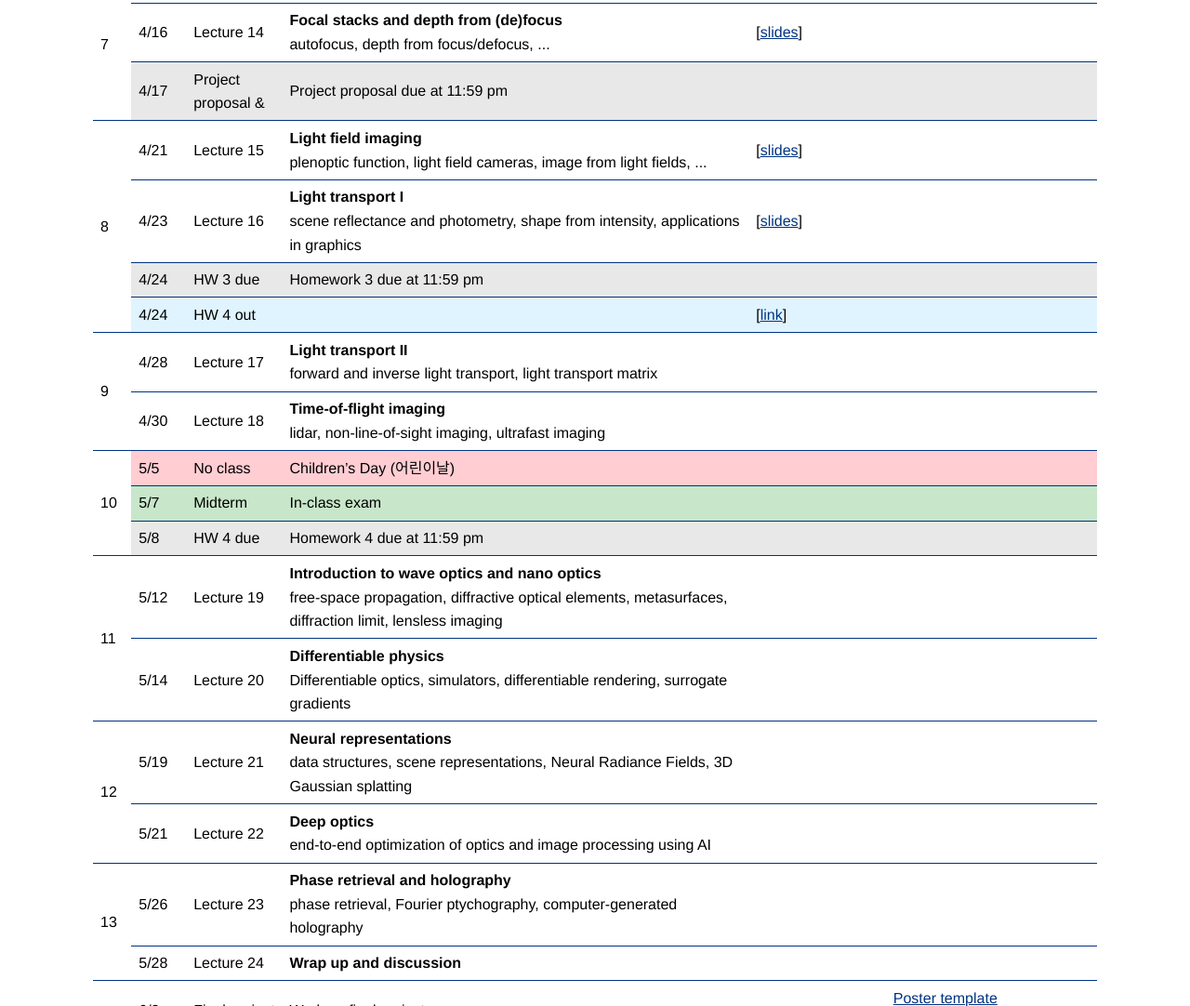
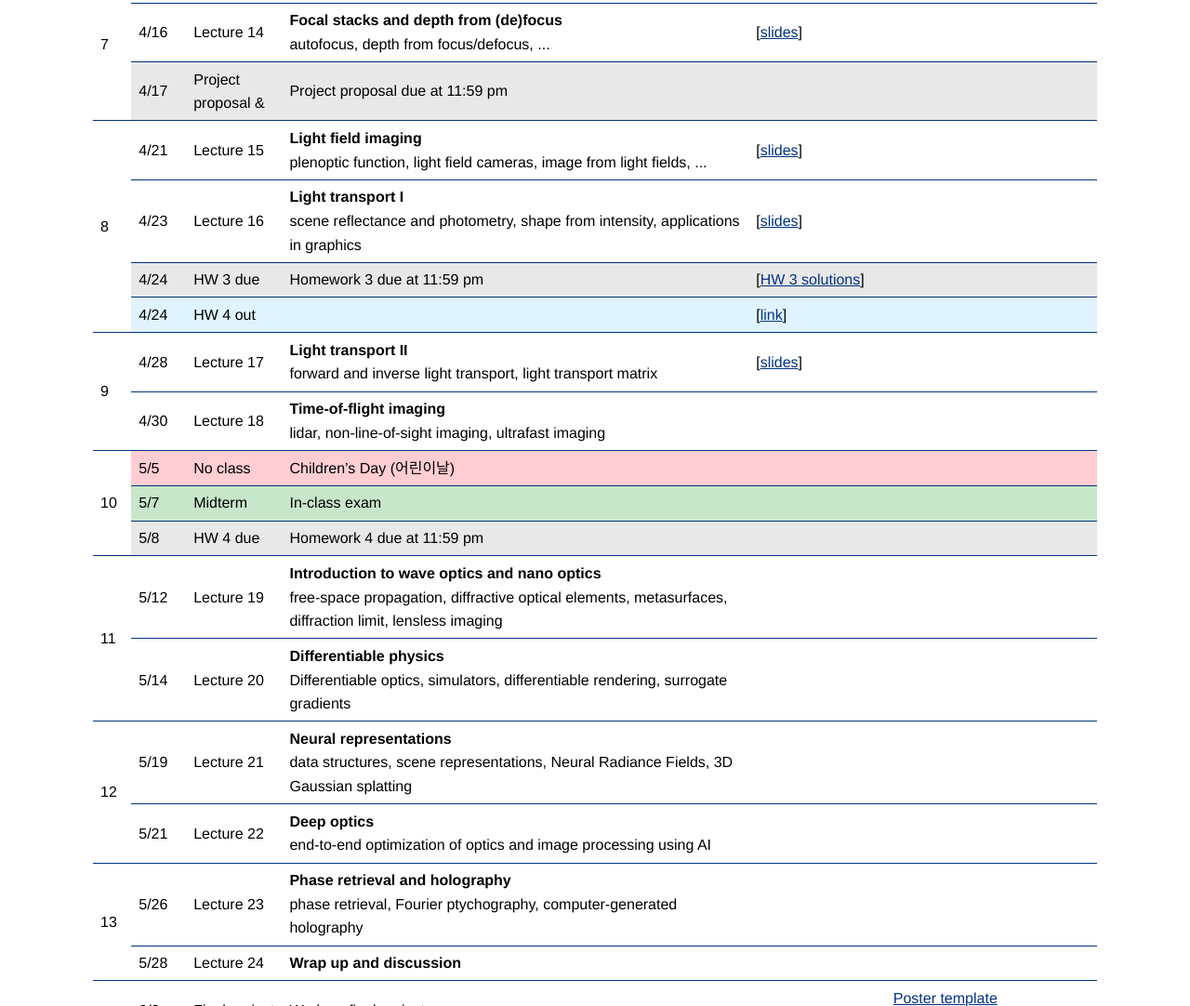
Before and after one commit to snu-reality-lab/snu-reality-lab.github.io, a plain HTML site: page class/computational-imaging/index.html in a window 1280 px wide. Shown: the part 3180-4262 px from the top of the page at 93% size. Drawn offline with Linux system fonts and the light colour scheme.

Commit message:
lecture 17

```diff
--- a/class/computational-imaging/index.html
+++ b/class/computational-imaging/index.html
@@ -852,7 +852,7 @@
           <td>4/24</td>
           <td>HW&nbsp;3 due</td>
           <td>Homework&nbsp;3 due at 11:59&nbsp;pm</td>
-          <td></td>
+          <td>[<a href="https://drive.google.com/file/d/1sY64KOOtDC0XO_VFt1AkKyJoJEzBMvlh/view?usp=sharing" target="_blank" rel="noopener">HW 3 solutions</a>]</td>
           <td></td>
         </tr>
         <tr class="row-hw-out">
@@ -867,7 +867,7 @@
           <td>4/28</td>
           <td>Lecture&nbsp;17</td>
           <td><strong>Light transport II</strong><br>forward and inverse light transport, light transport matrix</td>
-          <td></td>
+          <td>[<a href="https://drive.google.com/file/d/1u0hxBdDxrzf2c20_NhZsWSyjo-51viGr/view?usp=sharing" target="_blank" rel="noopener">slides</a>]</td>
           <td></td>
         </tr>
         <tr>
```
